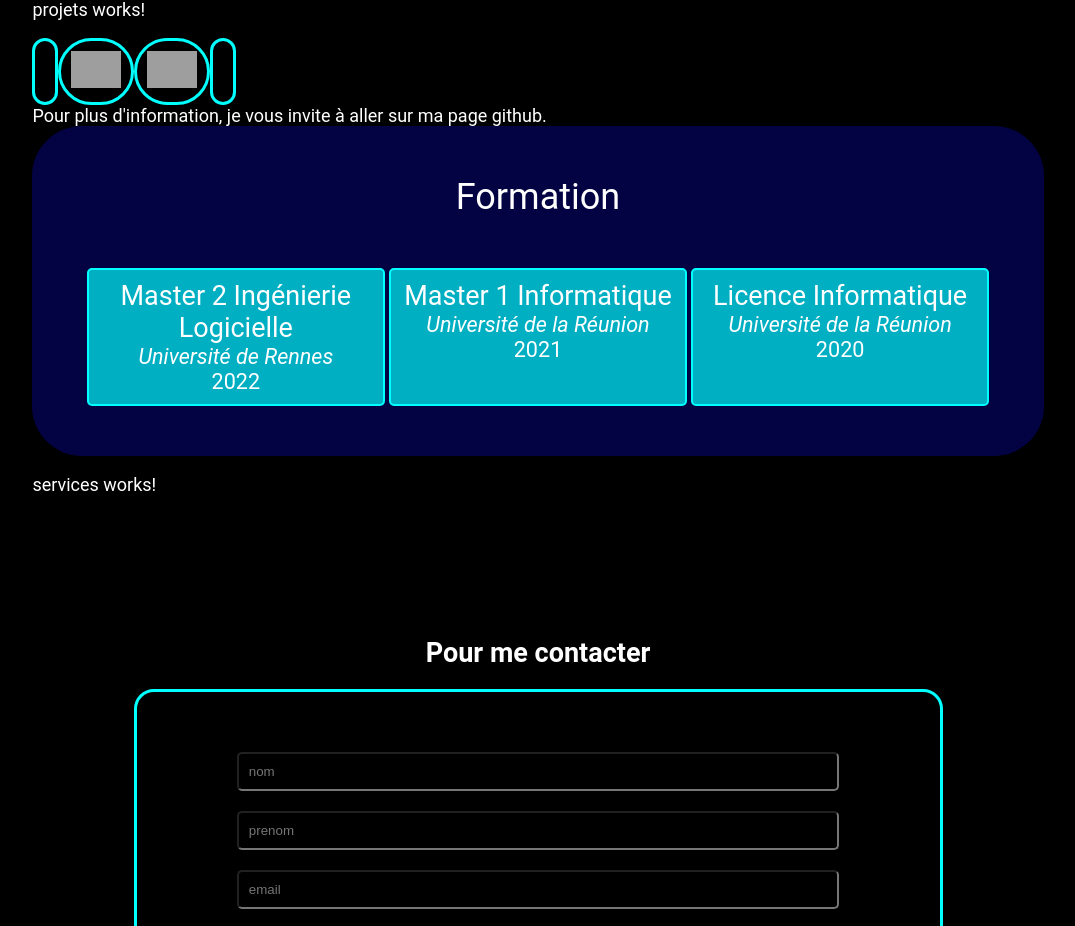
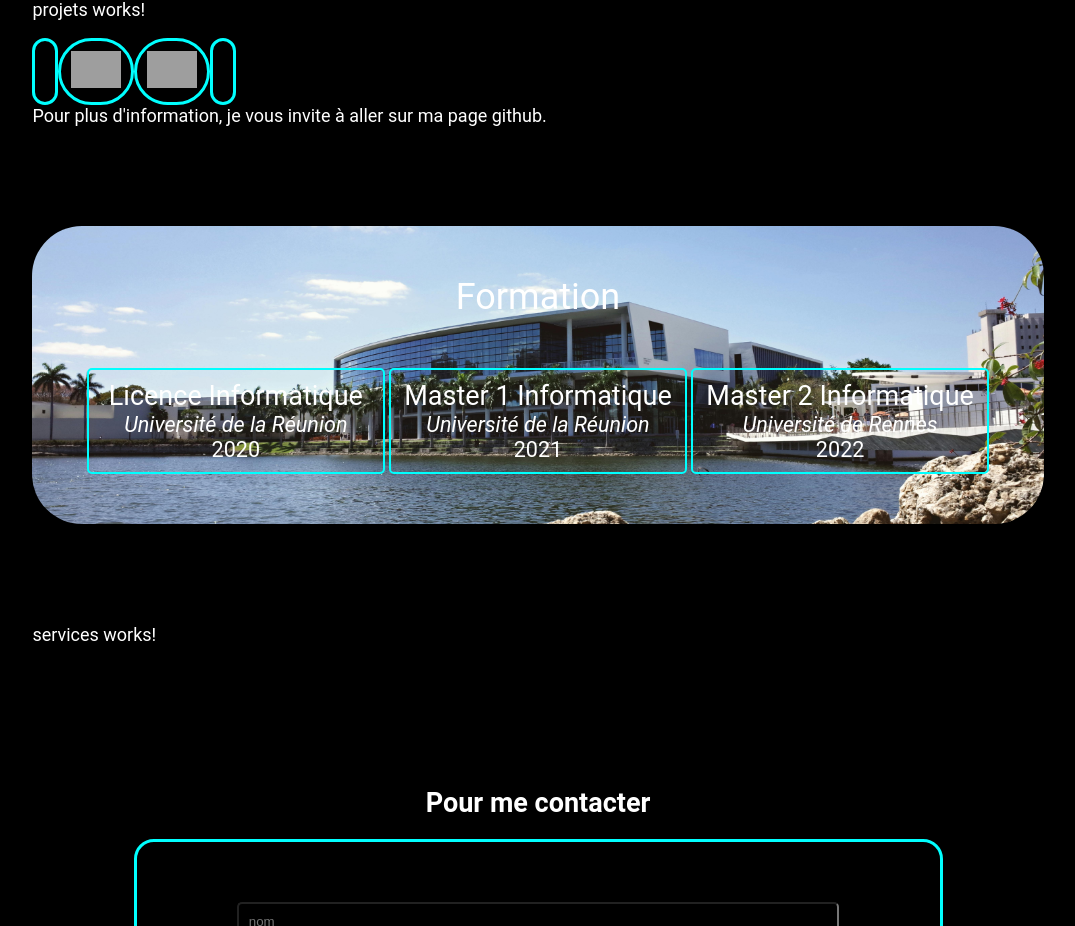
Before and after one commit to GuillaumeSUBRA1/portfolio, an Angular app: page / in a window 1280 px wide. Shown: the part 794-1720 px from the top of the page, without its empty margins (102-1177 px from the left). Built offline with nearby package versions, Linux system fonts and the light colour scheme; grey boxes are pictures that could not be loaded.

Commit message:
update formation

```diff
--- a/src/app/formation/formation.component.html
+++ b/src/app/formation/formation.component.html
@@ -3,20 +3,12 @@
     <div class="titre-section">Formation</div>
 
     <div class="formation">
+        @for (f of formation; track $index) {
         <div class="diplome">
-            <div class="titre">Master 2 Ingénierie Logicielle</div>
-            <div class="ecole">Université de Rennes</div>
-            <div class="date">2022</div>
+            <div class="titre">{{f.titre}}</div>
+            <div class="ecole">{{f.ecole}}</div>
+            <div class="date">{{f.date}}</div>
         </div>
-        <div class="diplome">
-            <div class="titre">Master 1 Informatique</div>
-            <div class="ecole">Université de la Réunion</div>
-            <div class="date">2021</div>
-        </div>
-        <div class="diplome">
-            <div class="titre">Licence Informatique</div>
-            <div class="ecole">Université de la Réunion</div>
-            <div class="date">2020</div>
-        </div>
+        }
     </div>
 </div>
--- a/src/app/formation/formation.component.scss
+++ b/src/app/formation/formation.component.scss
@@ -1,18 +1,20 @@
 .container {
-    max-width: 100%;
-    background: rgb(3, 3, 67);
+    margin: 100px 0;
+    background-image: url('/assets/images/fond/fond-formation.png');
+    background-color: var(--image-background-color);
+    background-blend-mode: overlay;
+    background-position: center;
+    background-size: cover;
     padding: 50px;
     border-radius: 50px;
 
     .titre-section {
         margin-bottom: 50px;
         font-size: 2em;
-        width: 100%;
         text-align: center;
     }
 
     .formation {
-        max-width: 100%;
         display: flex;
         justify-content: space-evenly;
 
@@ -22,7 +24,6 @@
             box-shadow: inset;
             padding: 10px;
             text-align: center;
-            background: rgba(0, 255, 255, 0.682);
             border-radius: 5px;
 
             .titre {
--- a/src/app/formation/formation.component.ts
+++ b/src/app/formation/formation.component.ts
@@ -9,4 +9,21 @@ import { Component } from '@angular/core';
 })
 export class FormationComponent {
 
+  formation = [
+    {
+      titre: "Licence Informatique",
+      ecole: "Université de la Réunion",
+      date: 2020
+    },
+    {
+      titre: "Master 1 Informatique",
+      ecole: "Université de la Réunion",
+      date: 2021
+    },
+    {
+      titre: "Master 2 Informatique",
+      ecole: "Université de Rennes",
+      date: 2022
+    }
+  ]
 }
```
Also changed, not shown: src/assets/images/fond/fond-formation.png (added).
